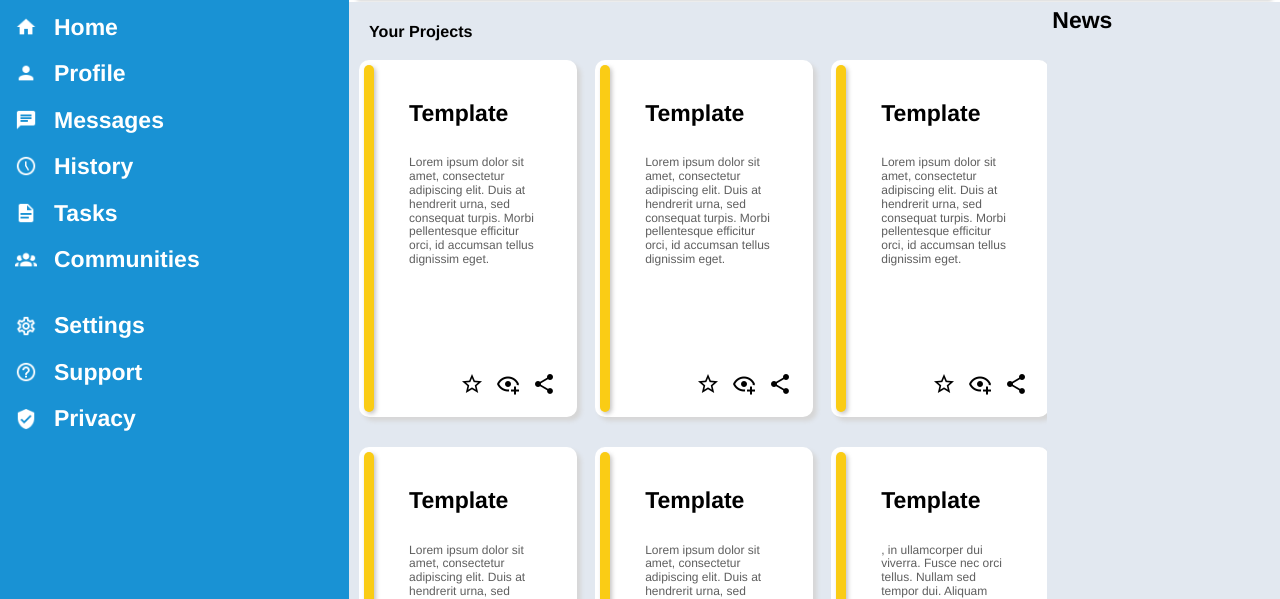
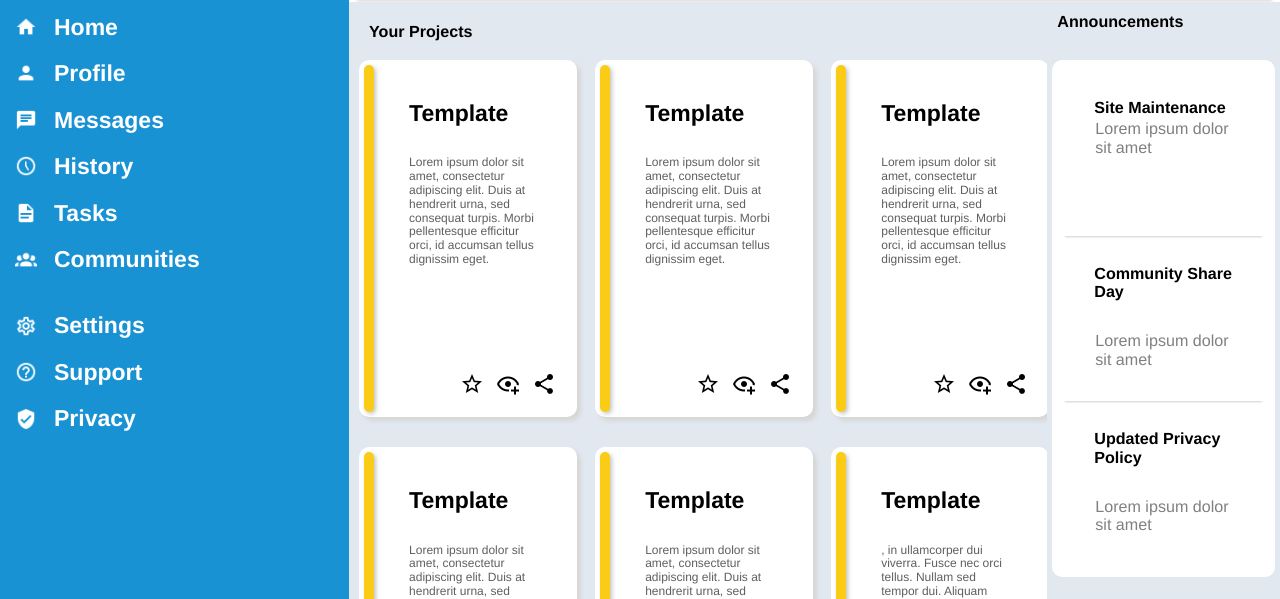
Before and after one commit to chiagger/admin-dashboard, a plain HTML site: page index.html in a window 1280 px wide. Shown: the part 176-775 px from the top of the page. Drawn offline with Linux system fonts and the light colour scheme.

Commit message:
news accouncements completed

```diff
--- a/index.html
+++ b/index.html
@@ -283,7 +283,33 @@
                 </div>
             </div>
         </div>
-        <div class="news">News</div>
+        <div class="news">
+            <div class="title">Announcements</div>
+            <div class="announcements">
+
+                <div class="bottom">
+                    <div class="ann">
+                        <div class="header">Site Maintenance</div>
+                        <div class="description">Lorem ipsum dolor sit amet</div>
+                    </div>
+                    <div class="ann">
+                        <div class="header">Community Share Day</div>
+                        <div class="description">Lorem ipsum dolor sit amet</div>
+                    </div>
+                    <div class="ann" id="third">
+                        <div class="header">Updated Privacy Policy</div>
+                        <div class="description">Lorem ipsum dolor sit amet</div>
+                    </div>
+                </div>
+            </div>
+
+            <div class="trending">
+                <div class="title">Trending</div>
+                <div class="bottom">
+
+                </div>
+            </div>
+        </div>
     </div>
 </body>
 
--- a/style.css
+++ b/style.css
@@ -251,18 +251,58 @@ body {
    box-shadow: 2px 2px 4px rgb(50, 50, 50);
 }
 
-.icons .fav {}
-
-.icons .seen {}
-
-.icons .share {}
-
 .news {
     background-color: #E2E8F0;
+    display:flex;
+    flex-direction: column;
+    gap:25px;
+}
+
+.announcements {
+    background-color: white;
+    border-radius: 10px;
 
 }
 
+.news .title {
+    font-size: 0.7em;
+}
 
+.announcements .bottom {
+    display:grid;
+    grid-template-rows: 1fr 1fr 1fr;
+
+}
+
+.announcements .bottom .ann {
+    display: flex;
+    flex-direction: column;
+    padding: 28px;
+
+    box-shadow:
+        -6px 0 white,
+        /*Left masking shadow*/
+        6px 0 white,
+        /*Right masking shadow*/
+        0 4px 2px -3px rgb(208, 208, 208);
+}
+
+.bottom .ann .header {
+    margin-left: 4px;
+    margin-bottom:-30px;
+    padding:0;
+    font-size: 0.7em;
+}
+
+.announcements .bottom #third {
+    box-shadow: none;
+}
+
+.announcements .bottom .description {
+    font-size: 0.7em;
+    font-weight: 400;
+    color:gray;
+}
 
 
 
```
